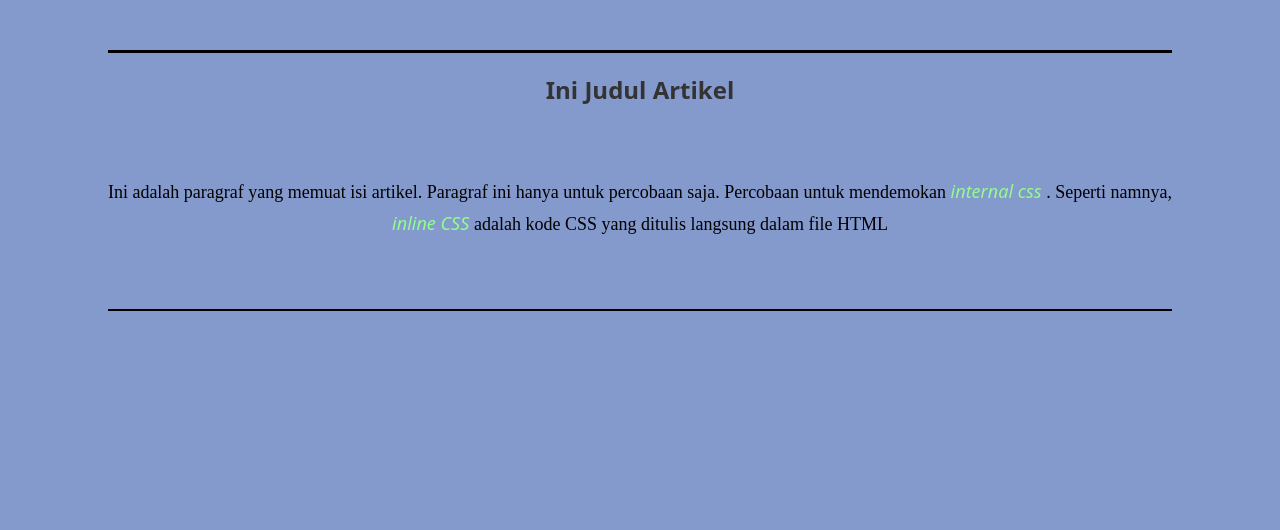
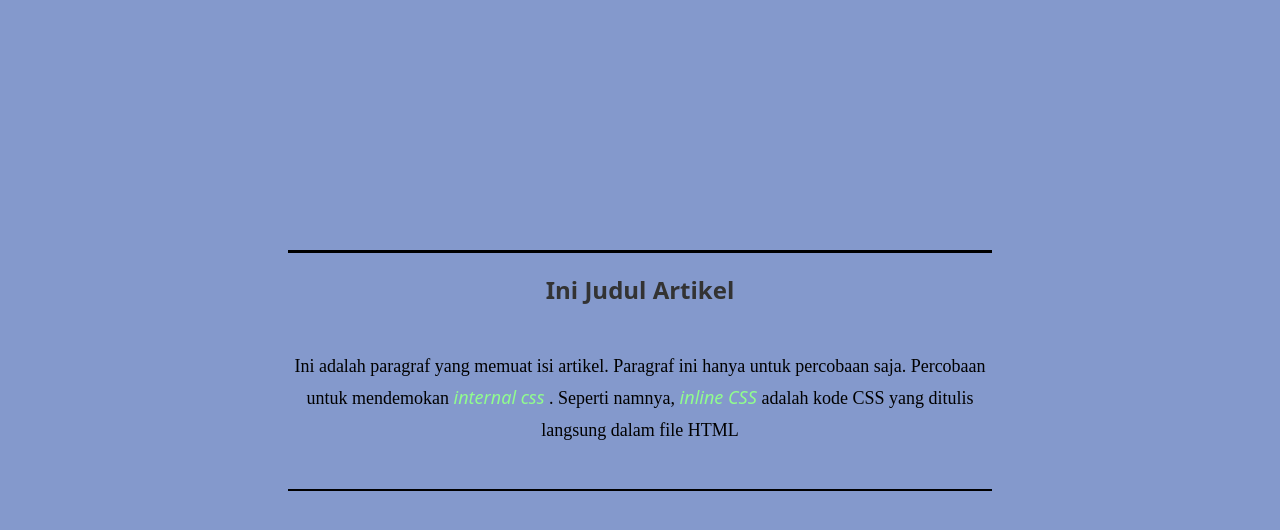
Before and after one commit to arsyapristhi/Webdas, a plain HTML site: page repominggu8/css1.html in a window 1280 px wide. Drawn offline with Linux system fonts and the light colour scheme.

Commit message:
Add files via upload

```diff
--- a/repominggu8/css1.html
+++ b/repominggu8/css1.html
@@ -6,14 +6,14 @@
     <style type='text/css'>
         body{
             background: #35A9;
-            margin: 50px;
+            margin: 250px;
         }
         p{
             font-family: serif;
             line-height: 1.75em;
             font-size: 18px;
             text-align: center;
-            padding: 50px;
+            padding: 25px;
         }
         i{
             font-family: sans;
--- a/repominggu8/style.css
+++ b/repominggu8/style.css
@@ -1,6 +1,6 @@
 body{
     background: #35A9;
-    margin: 50px;
+    margin: 250px;
 }
 hr{
     width: 90%;
@@ -9,7 +9,7 @@ p{
     font-family: serif;
     line-height: 1.75em;
     text-align: center;
-    padding: 30px;
+    padding: 20px;
 }
 i{
     font-family: sans;
```
Also changed, not shown: repominggu8/css3.html (+2 -2 lines), repominggu8/css4.html (+1 -1 lines).
